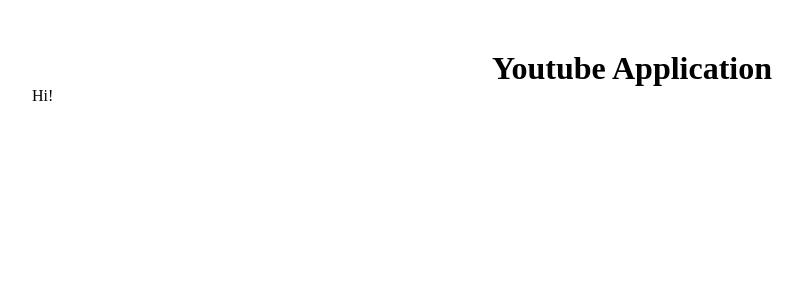
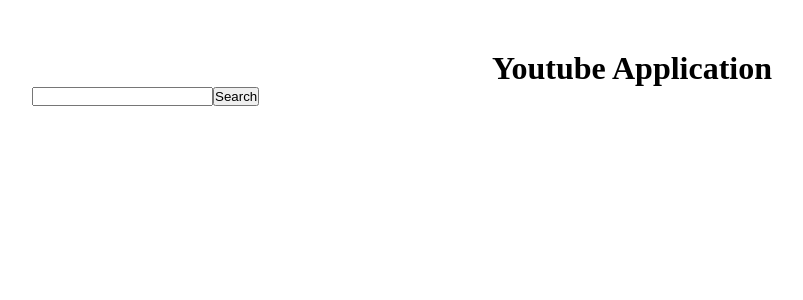
Before and after one commit to eflatuna/youtube, a Vue app: page / in a window 1280 px wide. Shown: the top 300 px of the page, without its empty margins (8-811 px from the left). Built offline with nearby package versions, Linux system fonts and the light colour scheme.

Commit message:
`Added form structure to SearchBar component template`

```diff
--- a/src/components/SearchBar.vue
+++ b/src/components/SearchBar.vue
@@ -1,5 +1,8 @@
 <template>
-	<div>Hi!</div>
+	<form>
+		<input type="text" />
+		<button>Search</button>
+	</form>
 </template>
 
 <script>
```
